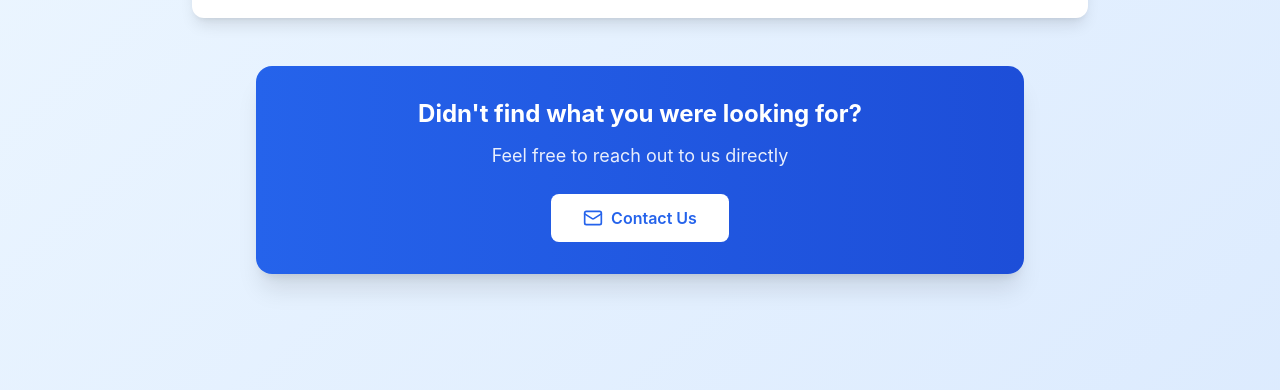
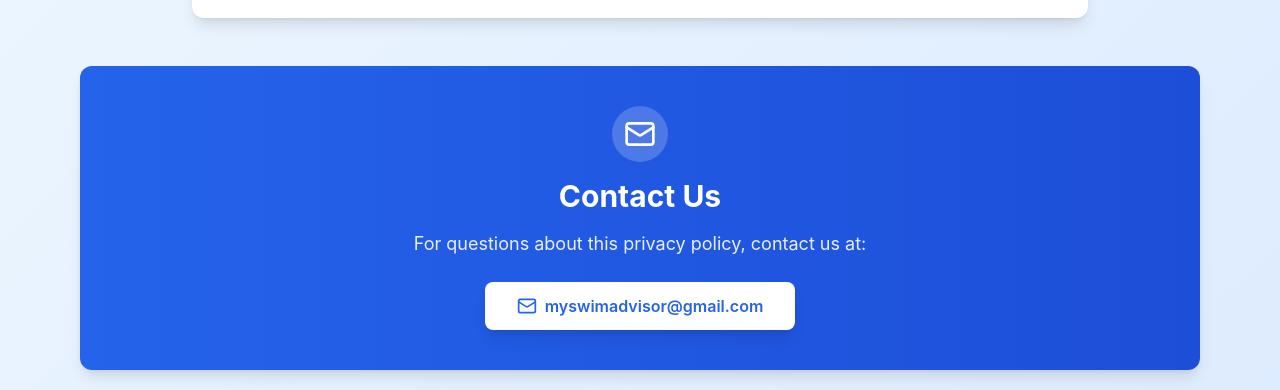
Before and after one commit to Hadar-Lavsky/Swim-Advisor, a React (Create React App) app: page /FAQ in a window 1280 px wide. Shown: the part 562-952 px from the top of the page. Built offline with nearby package versions, Linux system fonts and the light colour scheme; no server answers.

Commit message:
component contact

```diff
--- /dev/null
+++ b/src/components/ContactUs.jsx
@@ -0,0 +1,39 @@
+import React from 'react';
+import { Mail } from 'lucide-react';
+
+const ContactUs = ({
+  title = "Contact Us",
+  description = "Have questions or feedback? We'd love to hear from you!",
+  showIcon = true,
+  className = ""
+}) => {
+  return (
+    <div className={`bg-gradient-to-r from-swim-blue-600 to-swim-blue-700 rounded-xl shadow-lg p-8 sm:p-10 mb-8 sm:mb-12 text-center text-white ${className}`}>
+      {showIcon && (
+        <div className="flex justify-center mb-4">
+          <div className="p-3 bg-white/20 rounded-full">
+            <Mail className="w-8 h-8 text-white" />
+          </div>
+        </div>
+      )}
+
+      <h2 className="text-2xl sm:text-3xl font-bold mb-4">
+        {title}
+      </h2>
+
+      <p className="text-base sm:text-lg mb-6 opacity-90">
+        {description}
+      </p>
+
+      <a
+        href="mailto:myswimadvisor@gmail.com"
+        className="inline-flex items-center space-x-2 bg-white text-swim-blue-600 px-6 sm:px-8 py-3 rounded-lg font-semibold hover:bg-gray-100 transition-colors duration-200 shadow-lg"
+      >
+        <Mail size={20} />
+        <span>myswimadvisor@gmail.com</span>
+      </a>
+    </div>
+  );
+};
+
+export default ContactUs;
--- a/src/pages/AboutPage.jsx
+++ b/src/pages/AboutPage.jsx
@@ -1,5 +1,6 @@
 import React from 'react';
-import { Mail, UserPlus, TvMinimalPlay, Wrench, WavesLadder } from 'lucide-react';
+import { UserPlus, TvMinimalPlay, Wrench, WavesLadder } from 'lucide-react';
+import ContactUs from '../components/ContactUs';
 
 const AboutPage = () => {
   const services = [
@@ -100,19 +101,7 @@ const AboutPage = () => {
       </div>
 
       {/* Section 4 - Contact Us */}
-      <div className="bg-gradient-to-r from-swim-blue-600 to-swim-blue-700 rounded-xl shadow-lg p-8 sm:p-12 mb-12 text-center text-white">
-        <h2 className="text-3xl font-bold mb-6">Contact Us</h2>
-        <p className="text-lg mb-6 opacity-90">
-          Have questions or feedback? We'd love to hear from you!
-        </p>
-        <a
-          href="mailto:myswimadvisor@gmail.com"
-          className="inline-flex items-center space-x-2 bg-white text-swim-blue-600 px-8 py-4 rounded-lg font-semibold hover:bg-gray-100 transition-colors duration-200"
-        >
-          <Mail size={20} />
-          <span>myswimadvisor@gmail.com</span>
-        </a>
-      </div>
+      <ContactUs />
     </div>
   );
 };
--- a/src/pages/FAQ.jsx
+++ b/src/pages/FAQ.jsx
@@ -1,6 +1,7 @@
 import React, { useState } from 'react';
 import { Link } from 'react-router-dom';
-import { ChevronDown, ChevronUp, Mail } from 'lucide-react';
+import { ChevronDown, ChevronUp } from 'lucide-react';
+import ContactUs from '../components/ContactUs';
 
 const AskPenguinPage = () => {
   const [activeTab, setActiveTab] = useState('parents');
@@ -165,24 +166,10 @@ const AskPenguinPage = () => {
         </div>
       </div>
 
-      {/* Contact CTA */}
-      <div className="max-w-3xl mx-auto mb-12">
-        <div className="bg-gradient-to-r from-swim-blue-600 to-swim-blue-700 rounded-2xl p-8 text-center text-white shadow-xl">
-          <h3 className="text-2xl font-bold mb-3">
-            Didn't find what you were looking for?
-          </h3>
-          <p className="text-lg mb-6 opacity-90">
-            Feel free to reach out to us directly
-          </p>
-          <Link
-            to="/contact"
-            className="inline-flex items-center space-x-2 bg-white text-swim-blue-600 px-8 py-3 rounded-lg font-semibold hover:bg-gray-100 transition-colors duration-200"
-          >
-            <Mail size={20} />
-            <span>Contact Us</span>
-          </Link>
-        </div>
-      </div>
+      {/* Contact Section */}
+      <ContactUs
+        title="Contact Us"
+        description="For questions about this privacy policy, contact us at:"/>
     </div>
   );
 };
--- a/src/pages/PrivacyPage.jsx
+++ b/src/pages/PrivacyPage.jsx
@@ -1,5 +1,6 @@
 import React from 'react';
-import { Mail, Shield, Lock, Eye, Users, FileText, AlertCircle } from 'lucide-react';
+import { Shield, Lock, Eye, Users, FileText, AlertCircle } from 'lucide-react';
+import ContactUs from '../components/ContactUs';
 
 const PrivacyPage = () => {
   const sections = [
@@ -130,26 +131,10 @@ const PrivacyPage = () => {
       </div>
 
       {/* Contact Section */}
-      <div className="bg-gradient-to-r from-swim-blue-600 to-swim-blue-700 rounded-xl shadow-lg p-8 sm:p-10 mb-8 text-center text-white">
-        <div className="flex justify-center mb-4">
-          <div className="p-3 bg-white/20 rounded-full">
-            <Mail className="w-8 h-8 text-white" />
-          </div>
-        </div>
-        <h2 className="text-2xl sm:text-3xl font-bold mb-4">
-          Contact Us
-        </h2>
-        <p className="text-base sm:text-lg mb-6 opacity-90">
-          For questions about this privacy policy, contact us at:
-        </p>
-        <a
-          href="mailto:myswimadvisor@gmail.com"
-          className="inline-flex items-center space-x-2 bg-white text-swim-blue-600 px-6 py-3 rounded-lg font-semibold hover:bg-gray-100 transition-colors duration-200 shadow-lg"
-        >
-          <Mail size={20} />
-          <span className="text-left">myswimadvisor@gmail.com</span>
-          </a>
-      </div>
+      <ContactUs
+        title="Contact Us"
+        description="For questions about this privacy policy, contact us at:"
+      />
 
       {/* Additional Info */}
       <div className="bg-gray-50 border border-gray-200 rounded-lg p-6 text-center">
```
